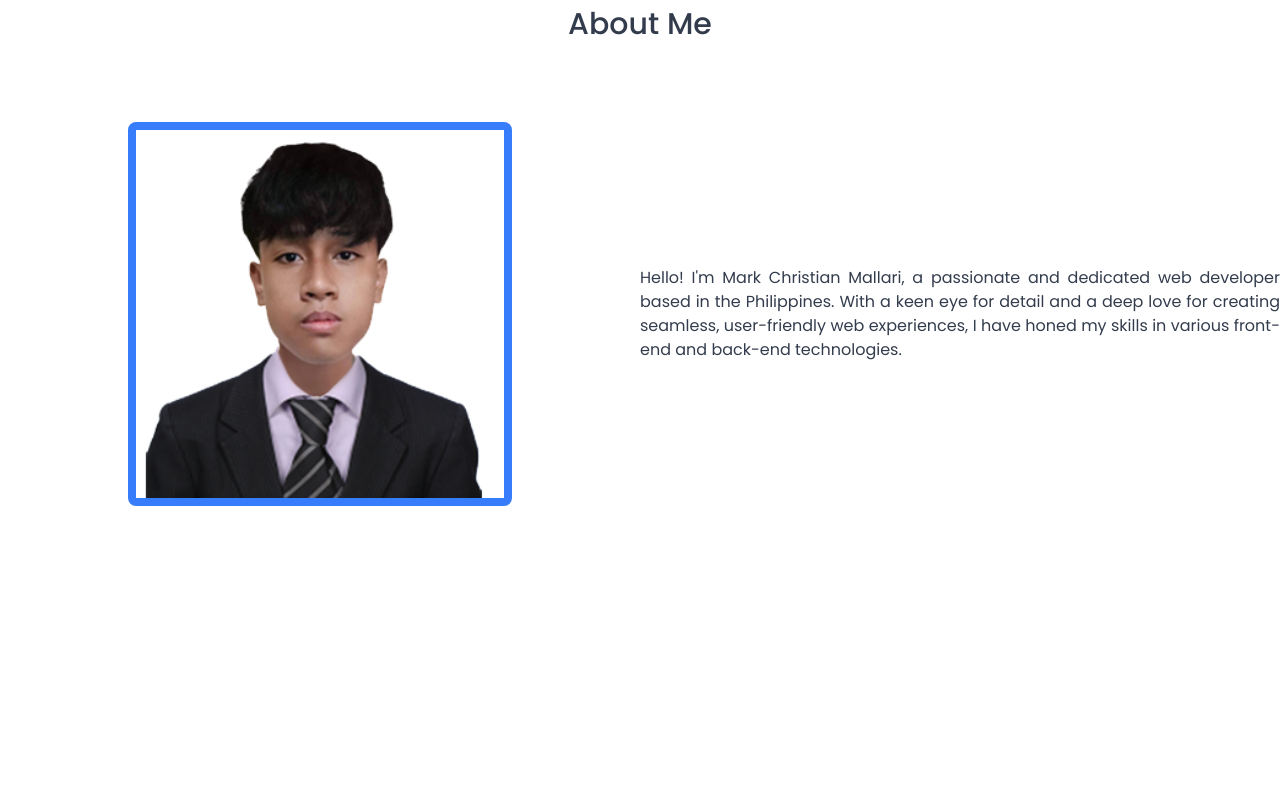
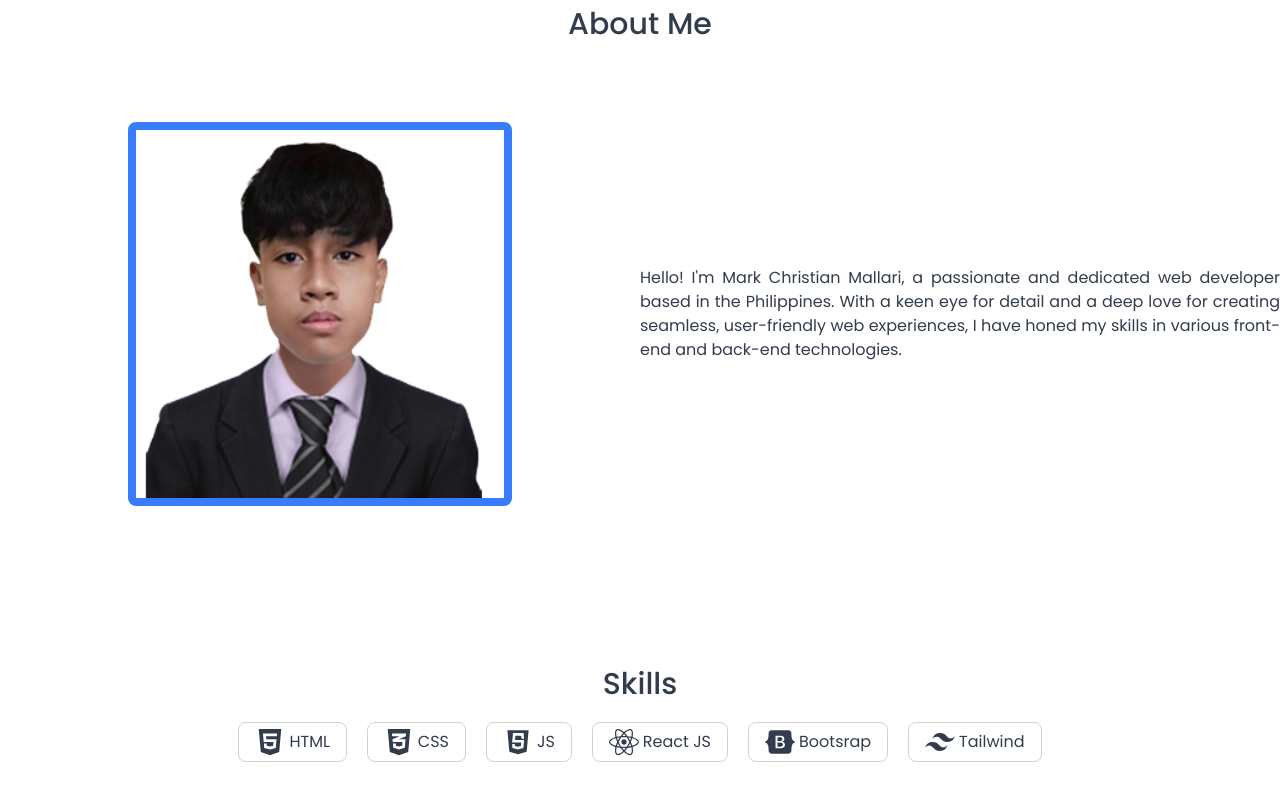
Before and after one commit to MarkMallari16/portfolio-website, a React (Vite) app: page / in a window 1280 px wide. Shown: the part 918-1718 px from the top of the page. Before the commit the page ends 1424 px from the top, so only its background shows below. Built offline with nearby package versions, Linux system fonts and the light colour scheme.

Commit message:
scrolled

```diff
--- a/src/App.jsx
+++ b/src/App.jsx
@@ -1,17 +1,47 @@
-import { useState } from 'react'
+import { useEffect, useState } from 'react'
 import './App.css'
 import About from './components/About'
 import Hero from './components/Hero'
 import NavBar from './components/NavBar'
+import Skills from './components/Skills'
 function App() {
+  const [scrollVisible, setIsScrollVisible] = useState(false);
 
+  const scrollToTop = () => {
+    window.scrollTo({
+      top: 0,
+      behavior: 'smooth'
+    });
+  }
+  useEffect(() => {
+    const handleScroll = () => {
+      const isScrolled = window.scrollY > 0
 
+      setIsScrollVisible(isScrolled);
+    };
+
+    window.addEventListener('scroll', handleScroll);
+
+    // Clean up the scroll event listener when the component unmounts
+    return () => {
+      window.removeEventListener('scroll', handleScroll);
+    };
+  }, []); // Empty dependency array to run effect only once on mount
 
   return (
-    <div >
+    <div className='relative'>
       <NavBar />
       <Hero />
-      <About/>
+      <About />
+      <Skills />
+
+      <div className={`fixed bottom-0 right-0 me-10 mb-10 ${scrollVisible ? '' : 'hidden'} transition-all ease-in-out`}>
+        <button onClick={scrollToTop} className="btn bg-secondary text-white">
+          <svg xmlns="http://www.w3.org/2000/svg" viewBox="0 0 24 24" fill="currentColor" className="size-6">
+            <path fillRule="evenodd" d="M11.47 2.47a.75.75 0 0 1 1.06 0l7.5 7.5a.75.75 0 1 1-1.06 1.06l-6.22-6.22V21a.75.75 0 0 1-1.5 0V4.81l-6.22 6.22a.75.75 0 1 1-1.06-1.06l7.5-7.5Z" clipRule="evenodd" />
+          </svg>
+        </button>
+      </div>
     </div>
   )
 }
--- a/src/components/NavBar.jsx
+++ b/src/components/NavBar.jsx
@@ -18,7 +18,7 @@ function NavBar() {
             <svg xmlns="http://www.w3.org/2000/svg" fill="none" viewBox="0 0 24 24" className="inline-block w-5 h-5 stroke-current"><path strokeLinecap="round" strokeLinejoin="round" strokeWidth="2" d="M4 6h16M4 12h16M4 18h16"></path></svg>
           </button>
         </div>
-        <div className={`lg:flex items-center gap-8 ${!isMenuOpen && 'hidden'}`} >
+        <div className={`lg:flex items-center gap-8`} >
           <a href=''>Home</a>
           <a href=''>About</a>
           <a href=''>Skills</a>
--- /dev/null
+++ b/src/components/SkillIcon.jsx
@@ -0,0 +1,15 @@
+import React from 'react'
+
+function SkillIcon({ icon, languageName }) {
+    return (
+        <div className='flex border border-base-300 px-4 py-1 rounded-lg'>
+            <div className='flex items-center gap-1'>
+                <p className='text-3xl'> {icon}</p>
+
+                <p className='font-normal'>{languageName}</p>
+            </div>
+        </div>
+    )
+}
+
+export default SkillIcon
--- a/src/components/Skills.jsx
+++ b/src/components/Skills.jsx
@@ -1,9 +1,26 @@
 import React from 'react'
+import SkillIcon from './SkillIcon'
+import { FaHtml5, FaCss3Alt , FaReact } from "react-icons/fa";
+
+import { RiTailwindCssFill } from "react-icons/ri";
+import { DiJavascript } from "react-icons/di";
+import { FaBootstrap } from "react-icons/fa";
+
 
 function Skills() {
-  return (
-    <div>Skills</div>
-  )
+    return (
+        <div className='mt-40 mx-auto lg:max-w-7xl mb-20'>
+            <div className='text-medium text-center text-3xl font-medium'>Skills</div>
+            <div className='flex gap-5 justify-center mt-5 flex-wrap'>
+                <SkillIcon icon={<FaHtml5 />} languageName="HTML" />
+                <SkillIcon icon={<FaCss3Alt  />} languageName="CSS" />
+                <SkillIcon icon={<DiJavascript />} languageName="JS" />
+                <SkillIcon icon={<FaReact />} languageName="React JS" />
+                <SkillIcon icon={<FaBootstrap />} languageName="Bootsrap" />
+                <SkillIcon icon={<RiTailwindCssFill />} languageName="Tailwind" />
+            </div>
+        </div>
+    )
 }
 
 export default Skills
```
